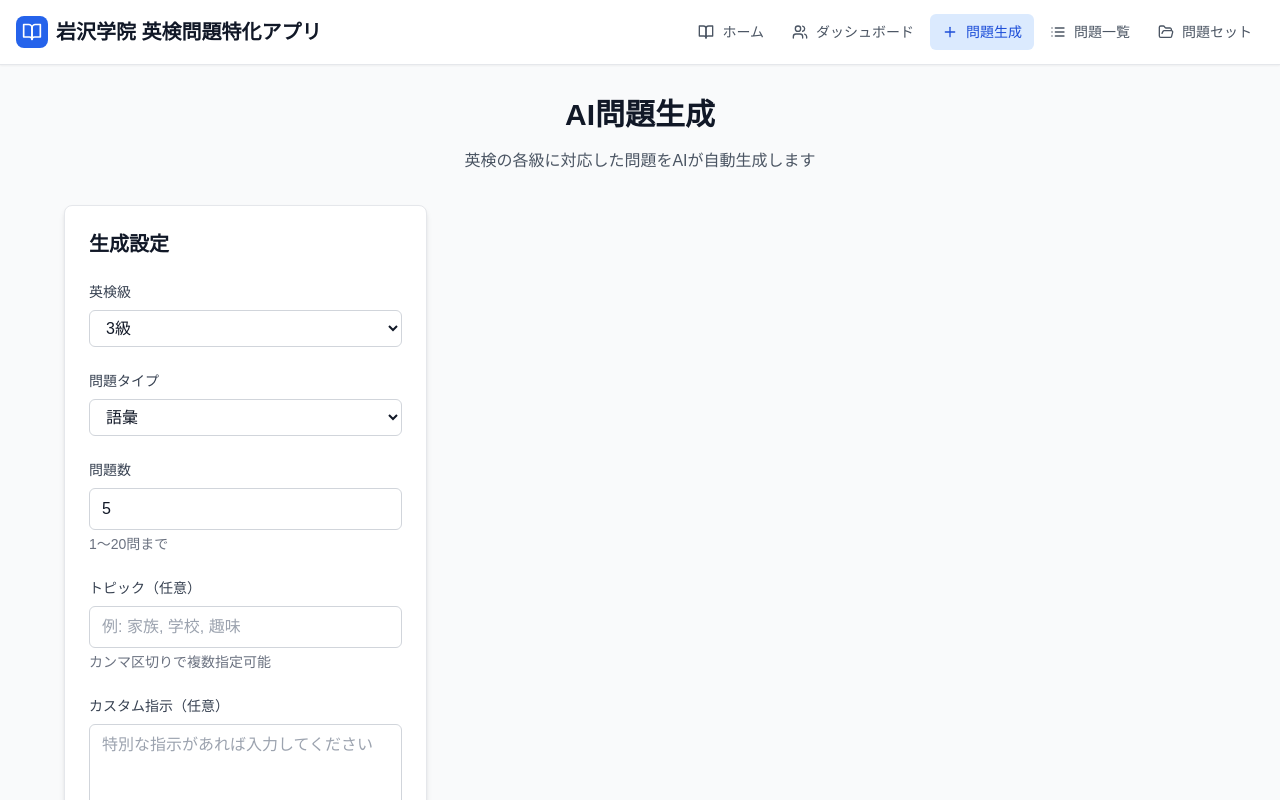
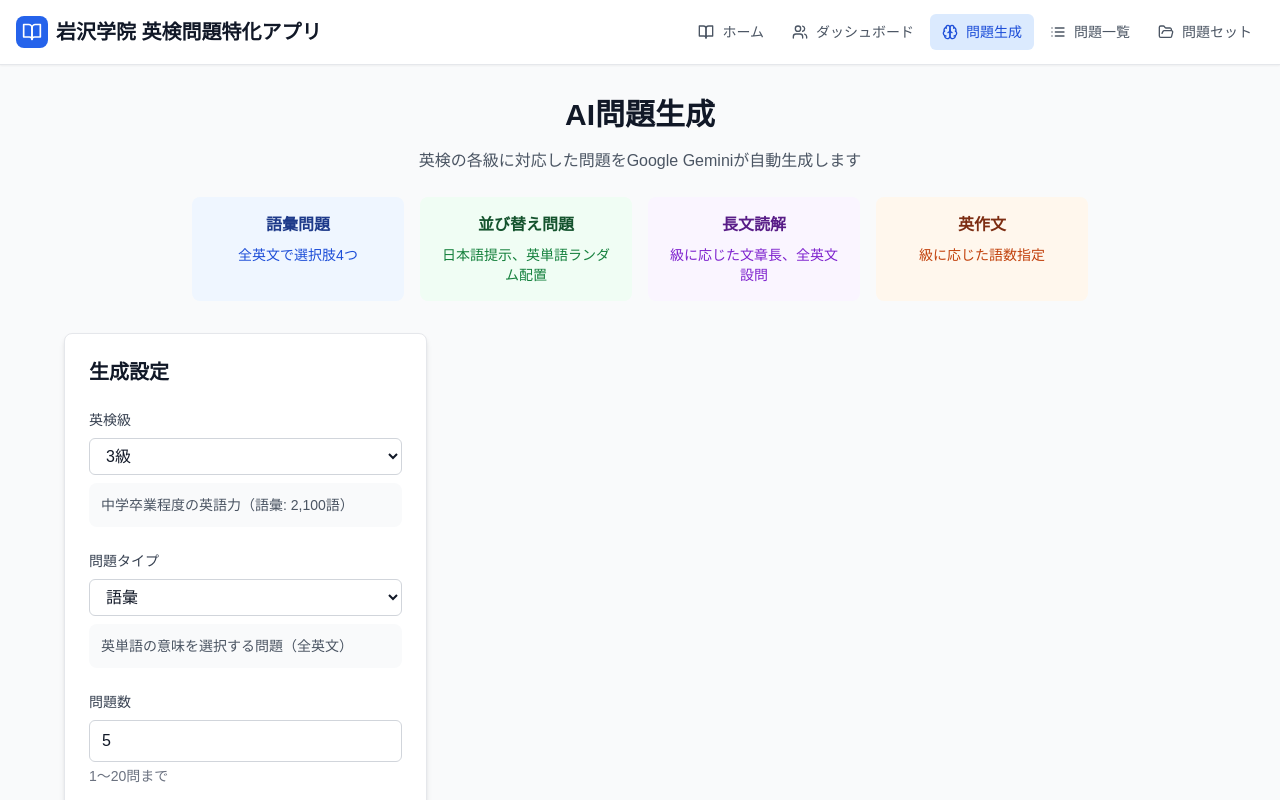
Before and after one commit to roundcat57/EnglishAPP, a React (Create React App) app in the folder client/: page /generate in a window 1280 px wide. Shown: the top 800 px of the page. Built offline with nearby package versions, Linux system fonts and the light colour scheme.

Commit message:
UI改善: 問題生成ページの表示を改善
- 問題タイプの説明カードを追加
- 英検級の詳細説明を追加（語彙数含む）
- 問題タイプ選択時の説明を追加
- ナビゲーションアイコンをBrainに変更
- Google Geminiの表示を明確化

```diff
--- a/client/src/components/Header.tsx
+++ b/client/src/components/Header.tsx
@@ -1,6 +1,6 @@
 import React from 'react';
 import { Link, useLocation } from 'react-router-dom';
-import { BookOpen, Plus, List, FolderOpen, Users } from 'lucide-react';
+import { BookOpen, Brain, List, FolderOpen, Users } from 'lucide-react';
 
 const Header: React.FC = () => {
   const location = useLocation();
@@ -8,7 +8,7 @@ const Header: React.FC = () => {
   const navItems = [
     { path: '/', label: 'ホーム', icon: BookOpen },
     { path: '/dashboard', label: 'ダッシュボード', icon: Users },
-    { path: '/generate', label: '問題生成', icon: Plus },
+    { path: '/generate', label: '問題生成', icon: Brain },
     { path: '/questions', label: '問題一覧', icon: List },
     { path: '/question-sets', label: '問題セット', icon: FolderOpen },
   ];
--- a/client/src/pages/QuestionGenerator.tsx
+++ b/client/src/pages/QuestionGenerator.tsx
@@ -63,9 +63,28 @@ const QuestionGenerator: React.FC = () => {
         <h1 className="text-3xl font-bold text-gray-900 mb-4">
           AI問題生成
         </h1>
-        <p className="text-gray-600">
-          英検の各級に対応した問題をAIが自動生成します
+        <p className="text-gray-600 mb-6">
+          英検の各級に対応した問題をGoogle Geminiが自動生成します
         </p>
+
+        <div className="grid md:grid-cols-2 lg:grid-cols-4 gap-4 max-w-4xl mx-auto">
+          <div className="bg-blue-50 p-4 rounded-lg">
+            <h3 className="font-semibold text-blue-900 mb-2">語彙問題</h3>
+            <p className="text-sm text-blue-700">全英文で選択肢4つ</p>
+          </div>
+          <div className="bg-green-50 p-4 rounded-lg">
+            <h3 className="font-semibold text-green-900 mb-2">並び替え問題</h3>
+            <p className="text-sm text-green-700">日本語提示、英単語ランダム配置</p>
+          </div>
+          <div className="bg-purple-50 p-4 rounded-lg">
+            <h3 className="font-semibold text-purple-900 mb-2">長文読解</h3>
+            <p className="text-sm text-purple-700">級に応じた文章長、全英文設問</p>
+          </div>
+          <div className="bg-orange-50 p-4 rounded-lg">
+            <h3 className="font-semibold text-orange-900 mb-2">英作文</h3>
+            <p className="text-sm text-orange-700">級に応じた語数指定</p>
+          </div>
+        </div>
       </div>
 
       <div className="grid lg:grid-cols-3 gap-8">
@@ -90,6 +109,17 @@ const QuestionGenerator: React.FC = () => {
                     <option key={level} value={level}>{level}</option>
                   ))}
                 </select>
+                <div className="mt-2 p-3 bg-gray-50 rounded-lg">
+                  <p className="text-sm text-gray-600">
+                    {formData.level === '5級' && '初歩的な英語の基礎知識（語彙: 600語）'}
+                    {formData.level === '4級' && '中学中級程度の英語力（語彙: 1,300語）'}
+                    {formData.level === '3級' && '中学卒業程度の英語力（語彙: 2,100語）'}
+                    {formData.level === '準2級' && '高校中級程度の英語力（語彙: 3,600語）'}
+                    {formData.level === '2級' && '高校卒業程度の英語力（語彙: 5,100語）'}
+                    {formData.level === '準1級' && '大学中級程度の英語力（語彙: 7,500語）'}
+                    {formData.level === '1級' && '大学上級程度の英語力（語彙: 10,000語）'}
+                  </p>
+                </div>
               </div>
 
               <div>
@@ -106,6 +136,14 @@ const QuestionGenerator: React.FC = () => {
                     <option key={type} value={type}>{type}</option>
                   ))}
                 </select>
+                <div className="mt-2 p-3 bg-gray-50 rounded-lg">
+                  <p className="text-sm text-gray-600">
+                    {formData.type === '語彙' && '英単語の意味を選択する問題（全英文）'}
+                    {formData.type === '並び替え' && '日本語に合うように英単語を並び替える問題'}
+                    {formData.type === '長文読解' && '長文を読んで質問に答える問題（全英文）'}
+                    {formData.type === '英作文' && '与えられたテーマで英文を書く問題'}
+                  </p>
+                </div>
               </div>
 
               <div>
```
